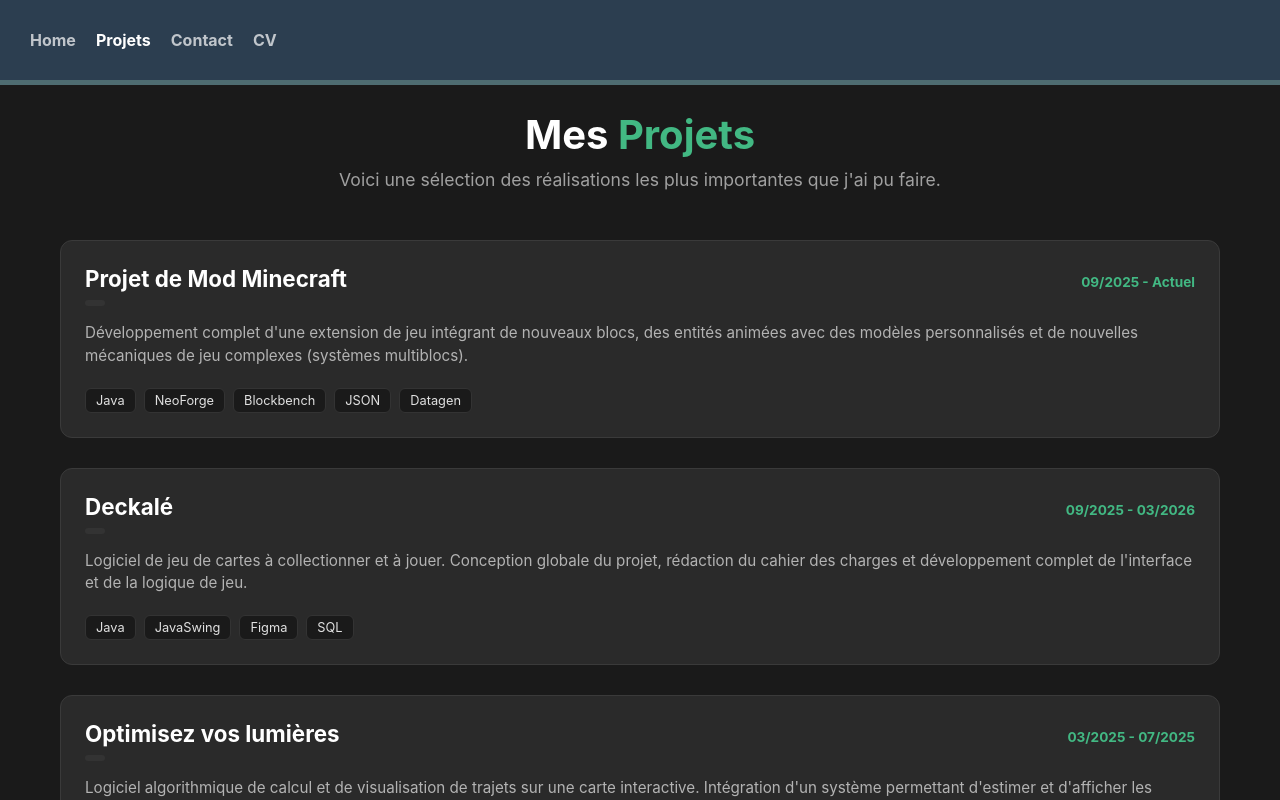
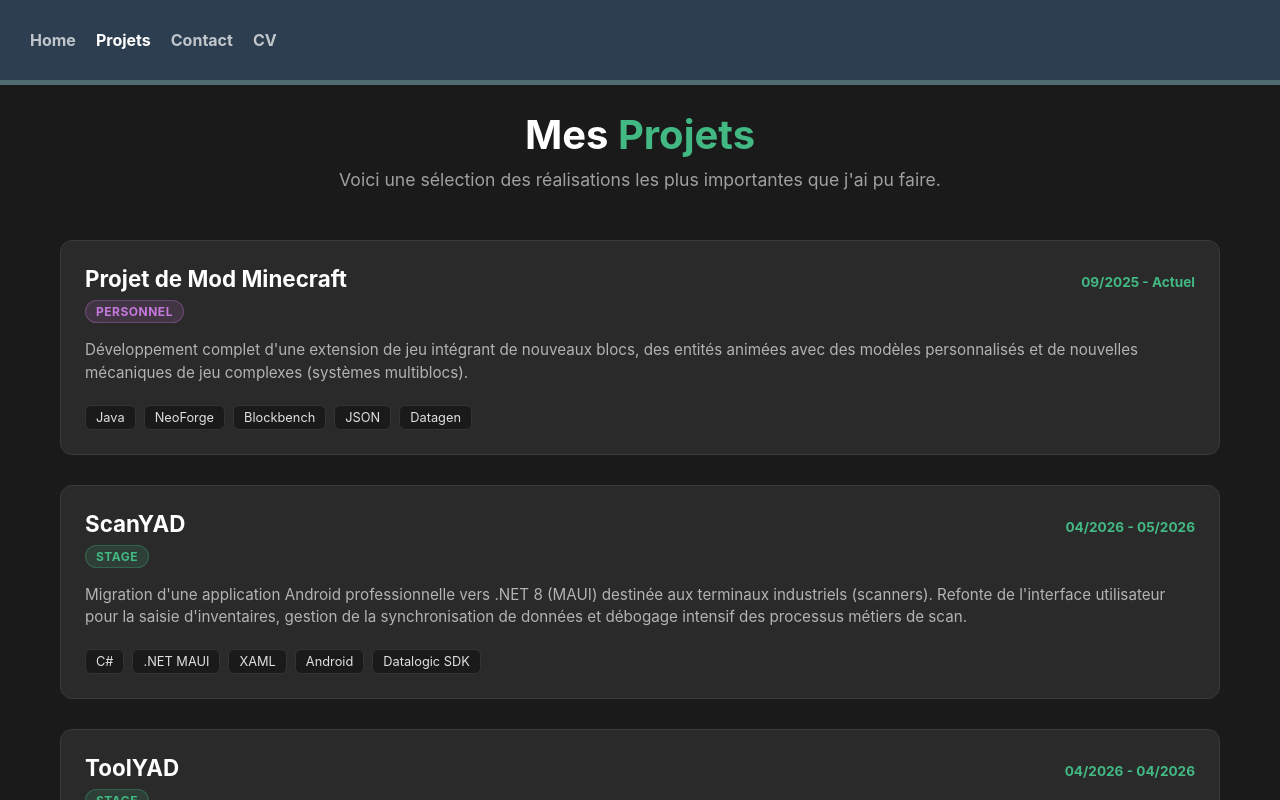
Before and after one commit to Guillaume-Btn/Portfolio, a Vue app: page /projects in a window 1280 px wide. Shown: the top 800 px of the page. Built offline with nearby package versions, Linux system fonts and the light colour scheme.

Commit message:
rajout projet toolyad+scanyad

```diff
--- a/src/views/ProjectsView.vue
+++ b/src/views/ProjectsView.vue
@@ -6,34 +6,56 @@ const myProjects: Project[] = [
     id: 1,
     title: 'Projet de Mod Minecraft',
     date: '09/2025 - Actuel',
+    context: 'Personnel',
     description:
       "Développement complet d'une extension de jeu intégrant de nouveaux blocs, des entités animées avec des modèles personnalisés et de nouvelles mécaniques de jeu complexes (systèmes multiblocs).",
     technologies: ['Java', 'NeoForge', 'Blockbench', 'JSON', 'Datagen'],
   },
   {
     id: 2,
+    title: 'ScanYAD',
+    date: '04/2026 - 05/2026',
+    context: 'Stage',
+    description:
+      "Migration d'une application Android professionnelle vers .NET 8 (MAUI) destinée aux terminaux industriels (scanners). Refonte de l'interface utilisateur pour la saisie d'inventaires, gestion de la synchronisation de données et débogage intensif des processus métiers de scan.",
+    technologies: ['C#', '.NET MAUI', 'XAML', 'Android', 'Datalogic SDK'],
+  },
+  {
+    id: 3,
+    title: 'ToolYAD',
+    date: '04/2026 - 04/2026',
+    context: 'Stage',
+    description:
+      "Application logicielle de bureau (Desktop) destinée à la gestion des utilisateurs et au traitement des données ERP (Import/Export). Création d'une interface utilisateur moderne avec Siticone UI et gestion de la sauvegarde via des fichiers JSON et XML.",
+    technologies: ['C#', 'Windows Forms', 'Siticone UI', 'JSON/XML', 'Figma'],
+  },
+  {
+    id: 4,
     title: 'Deckalé',
     date: '09/2025 - 03/2026',
+    context: 'Universitaire',
     description:
       "Logiciel de jeu de cartes à collectionner et à jouer. Conception globale du projet, rédaction du cahier des charges et développement complet de l'interface et de la logique de jeu.",
     technologies: ['Java', 'JavaSwing', 'Figma', 'SQL'],
   },
   {
-    id: 3,
+    id: 5,
     title: 'Optimisez vos lumières',
     date: '03/2025 - 07/2025',
+    context: 'Universitaire',
     description:
       "Logiciel algorithmique de calcul et de visualisation de trajets sur une carte interactive. Intégration d'un système permettant d'estimer et d'afficher les temps de parcours.",
     technologies: ['Java', 'JavaSwing', 'Figma', 'Algorithmique'],
   },
   {
-    id: 4,
+    id: 6,
     title: 'Annuaire numérique en C',
     date: '11/2024 - 01/2025',
+    context: 'Universitaire',
     description:
       "Application console performante permettant la gestion complète d'un annuaire numérique. L'accès, la modification et la persistance des données sont gérés via la lecture et l'écriture de fichiers CSV.",
     technologies: ['C', 'Fichiers CSV', 'Gestion de la mémoire'],
-  },
+  }
 ]
 </script>
 <template>
```
